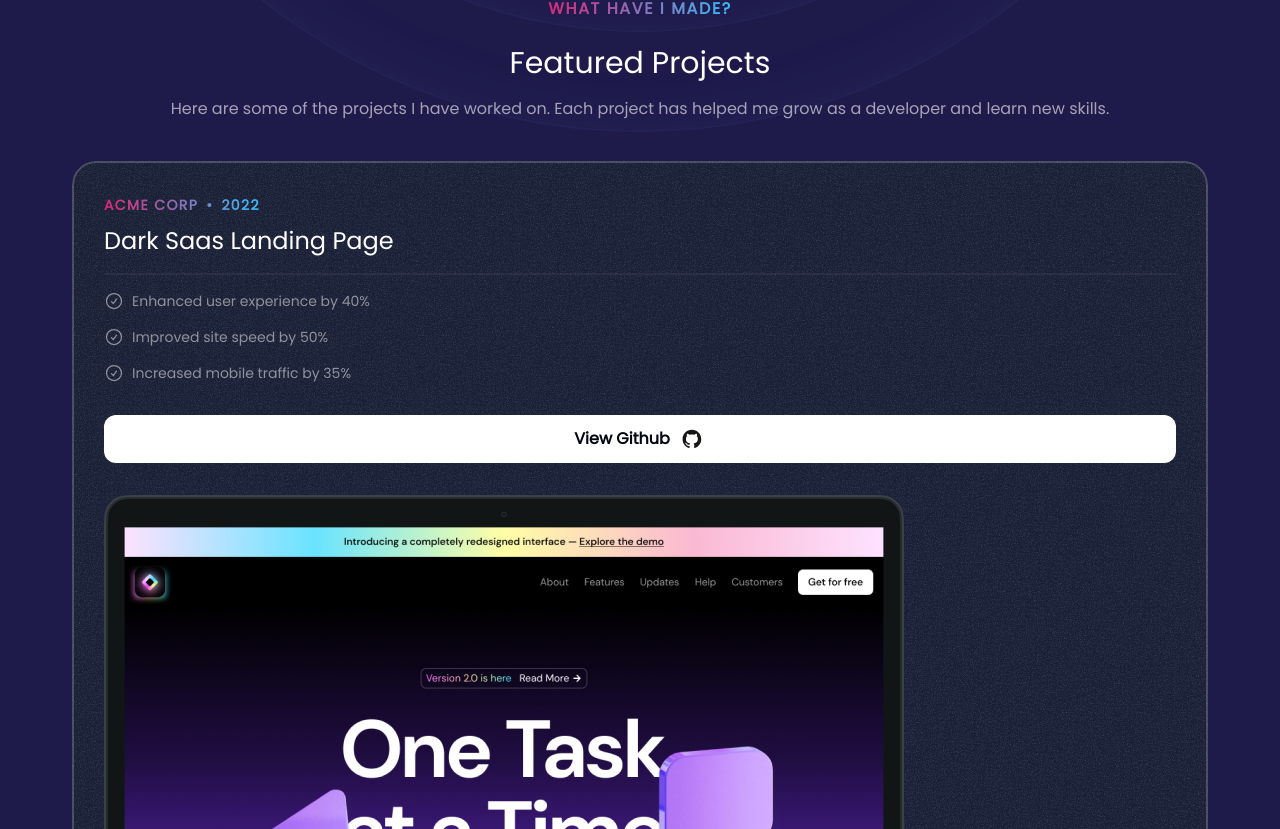
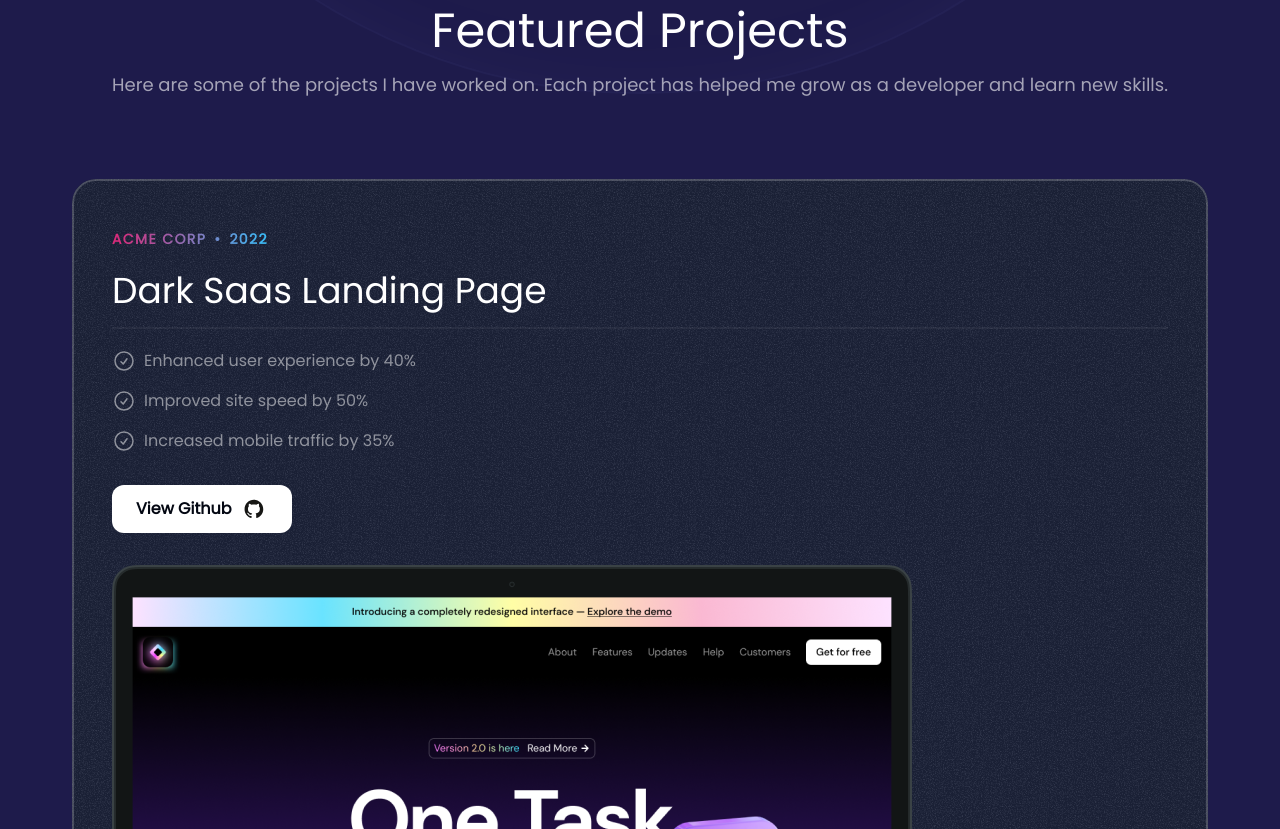
Before and after one commit to Abhinavexists/Portfolio, a Next.js app: page / in a window 1280 px wide. Shown: the part 991-1820 px from the top of the page. Built offline with nearby package versions, Linux system fonts and the light colour scheme.

Commit message:
Updated Projects.tsx , Added responsive view

```diff
--- a/src/sections/Header.tsx
+++ b/src/sections/Header.tsx
@@ -1,6 +1,6 @@
 export const Header = () => {
   return (
-    <div className="flex justify-center items-center relative top-3 w-full z-10">
+    <div className="flex justify-center items-center fixed top-3 w-full z-10">
       <nav className="flex gap-1 p-0.5 border border-white/15 rounded-full bg-white/10 backdrop-blur">
         <a href="#" className="nav-item">
           Home
--- a/src/sections/Projects.tsx
+++ b/src/sections/Projects.tsx
@@ -54,14 +54,16 @@
             What Have I Made?
           </p>
         </div>
-        <h2 className="font-serif text-3xl text-center mt-6">Featured Projects</h2>
-          <p className="text-white/60 text-center mt-4">
+        <h2 className="font-serif text-3xl md:text-5xl text-center mt-6">
+          Featured Projects
+        </h2>
+          <p className="text-white/60 md:text-lg text-center mt-4 max-wd-md mx=auto">
               Here are some of the projects I have worked on. Each project has
               helped me grow as a developer and learn new skills.
           </p>
-        <div className="flex flex-col mt-10 gap-20">
+        <div className="flex flex-col mt-10 md:mt-20 gap-20">
           {portfolioProjects.map((project) => (
-            <div key={project.title} className="bg-gray-800/70 rounded-3xl relative z-0 overflow-hidden after:z-10 after:content-[''] after:absolute after:inset-0 after:outline-2 after:outline after:-outline-offset-2 after:rounded-3xl after:outline-white/20 px-8 pt-8 after:pointer-events-none"
+            <div key={project.title} className="bg-gray-800/70 rounded-3xl relative z-0 overflow-hidden after:z-10 after:content-[''] after:absolute after:inset-0 after:outline-2 after:outline after:-outline-offset-2 after:rounded-3xl after:outline-white/20 px-8 pt-8 md:pt-12 md:px-10 after:pointer-events-none"
             >
               <div className="absolute inset-0 -z-10 opacity-10"
                 style={{
@@ -73,18 +75,20 @@
                   <span>&bull;</span>
                   <span>{project.year}</span>
               </div>
-              <h3 className="font-serif text-2xl mt-2">{project.title}</h3>
+                <h3 className="font-serif text-2xl mt-2 md:mt-5 md:text-4xl">
+                {project.title}
+                </h3>
               <hr className="border-t-2 border-white/5 mt-4"/>
-              <ul className="flex flex-col gap-4 mt-4">
+              <ul className="flex flex-col gap-4 mt-4 md:mt-5">
                 {project.results.map((result) => (
-                  <li className="flex gap-2 text-sm text-white/50">
-                    <CheckCircleIcon className="size-5" />
+                  <li className="flex gap-2 text-sm md:text-base text-white/50">
+                    <CheckCircleIcon className="size-5 md:size-6" />
                     <span>{result.title}</span>
                   </li>
                 ))}
               </ul>
               <a href={project.link}>
-                <button className="bg-white text-gray-950 h-12 w-full rounded-xl font-semibold inline-flex items-center justify-center gap-2 mt-8">
+                <button className="bg-white text-gray-950 h-12 w-full md:w-auto px-6 rounded-xl font-semibold inline-flex items-center justify-center gap-2 mt-8">
                   <span>
                     View Github
                   </span>
@@ -94,7 +98,7 @@
               <Image
               src={project.image}
               alt={project.title}
-              className="mt-8 -mb-4"
+              className="mt-8 -mb-4 md:-mb-0"
               />
             </div>
           ) )}
```
